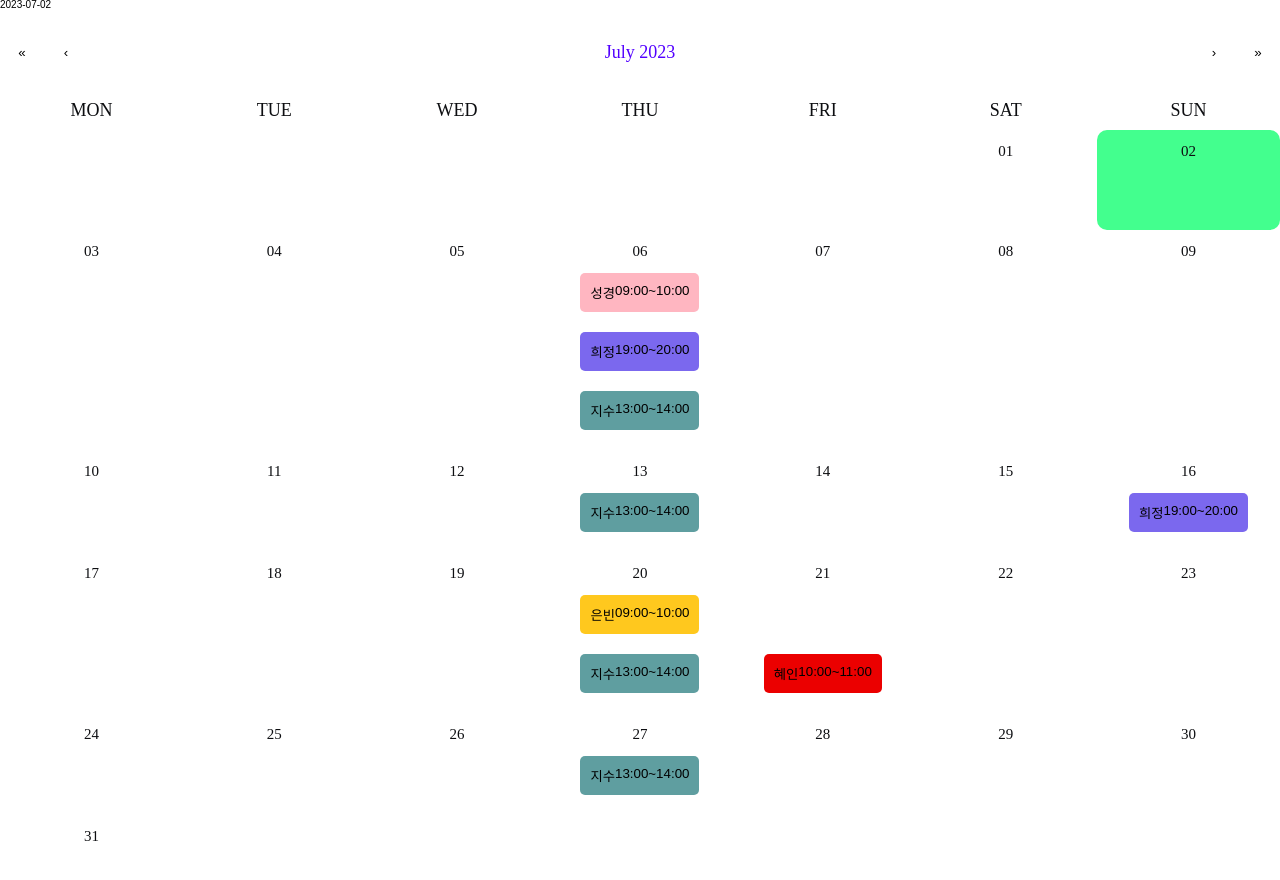
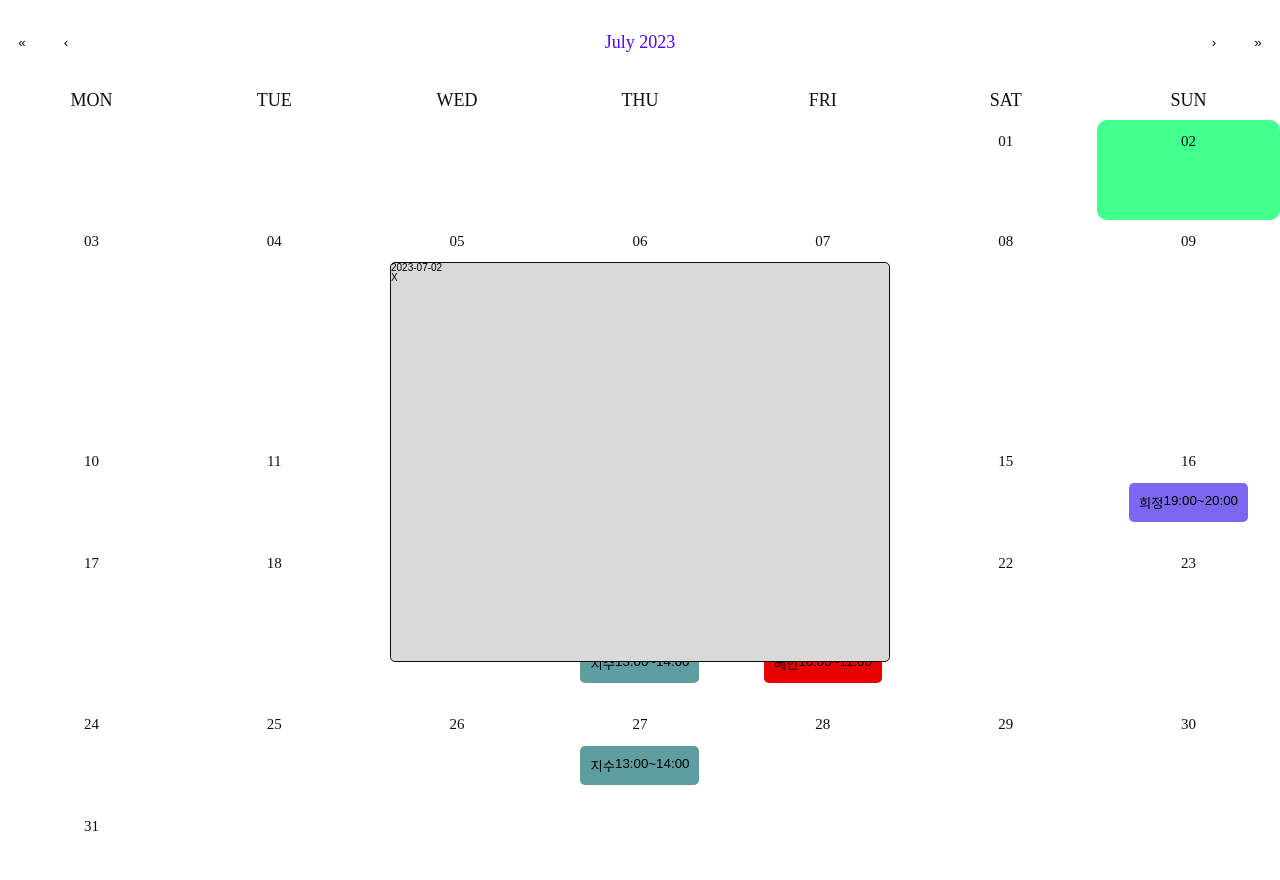
Before and after one commit to Gwasuwon-shot/web-pre-task, a React (Vite) app: page /ji-soo in a window 1280 px wide. Shown: the top 880 px of the page. Built offline with nearby package versions, Linux system fonts and the light colour scheme; a web font is replaced by a local one.

Commit message:
[ feat ] 모달 창 구현

```diff
--- a/src/components/jisoo/JisooCalendar.tsx
+++ b/src/components/jisoo/JisooCalendar.tsx
@@ -16,8 +16,11 @@ export default function JisooCalendar() {
   }
 
   return (
-    <>
-      <h1>{value.toISOString().substr(0, 10)}</h1>
+    <JisooCalendarContainer>
+      <Modal>
+        <h1>{value.toISOString().substr(0, 10)}</h1>
+        <p>X</p>
+      </Modal>
       <JisooCalendarWrapper onClick={handleOpenNCloseModal}>
         <Calendar
           onChange={onChange}
@@ -50,9 +53,26 @@ export default function JisooCalendar() {
           }}
         />
       </JisooCalendarWrapper>
-    </>
+    </JisooCalendarContainer>
   );
 }
+
+const JisooCalendarContainer = styled.div`
+  display: flex;
+  justify-content: center;
+  align-items: center;
+`;
+
+const Modal = styled.aside`
+  position: absolute;
+
+  width: 50rem;
+  height: 40rem;
+
+  border: 1px solid ${({ theme }) => theme.colors.black};
+  border-radius: 5px;
+  background-color: ${({ theme }) => theme.colors.gray1};
+`;
 
 const Box = styled.button<{ $color: string }>`
   display: flex;
```
